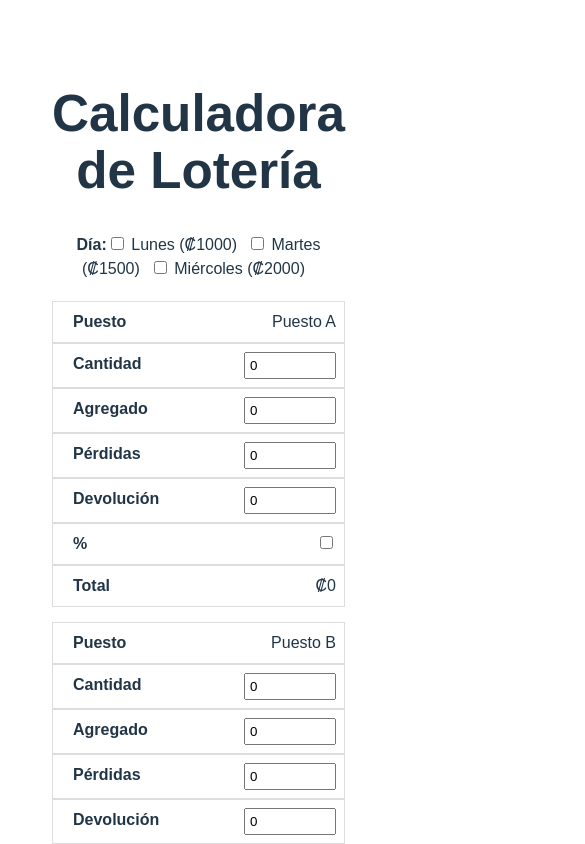
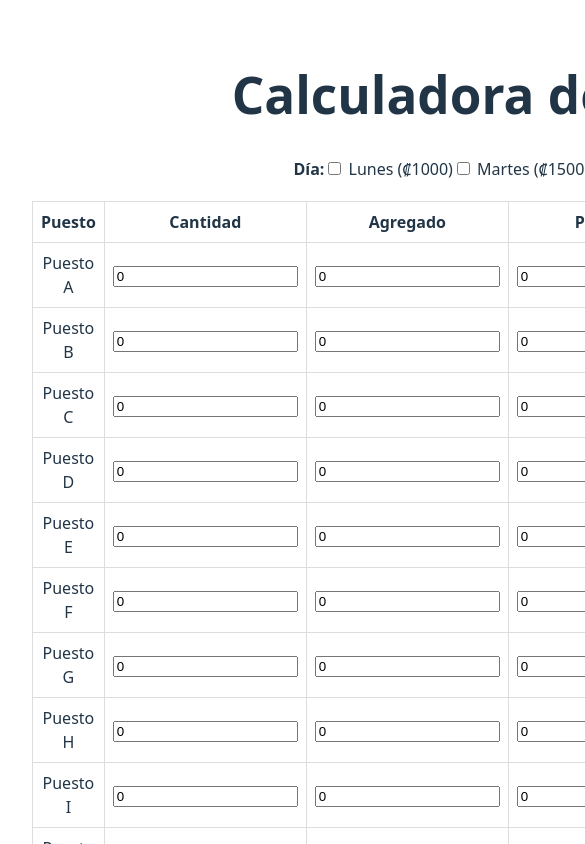
Before and after one commit to chrisbmx20720/loteria, a React (Vite) app: page / in a window 390 px wide. Shown: the top 844 px of the page, 585 px wide, since content can reach past the window. Built offline with nearby package versions, Linux system fonts and the light colour scheme.

Commit message:
loteria funcionando

```diff
--- a/src/components/calculadora/CalculadoraLoteria.css
+++ b/src/components/calculadora/CalculadoraLoteria.css
@@ -1,72 +1,26 @@
-.calculadora-container {
+.calculadora-loteria {
+    font-family: Arial, sans-serif;
     padding: 20px;
-  font-family: Arial, sans-serif;
   }
 
-.dia-seleccion label {
-  margin-right: 10px;
-}
-
-.tabla-responsive {
-  overflow-x: auto;
+  .dias label {
+    margin-right: 15px;
   }
 
   table {
+    border-collapse: collapse;
     width: 100%;
-  border-collapse: collapse;
     margin-top: 20px;
+    margin-bottom: 20px;
   }
 
-th,
-td {
+  th, td {
+    padding: 8px;
     border: 1px solid #ddd;
-  padding: 8px;
     text-align: center;
   }
 
-input[type='number'] {
-  width: 80px;
-  padding: 4px;
-}
-
   button {
-  margin-top: 20px;
     padding: 10px 20px;
     font-size: 16px;
   }
-
-/* Estilos responsivos */
-@media screen and (max-width: 600px) {
-  table,
-  thead,
-  tbody,
-  th,
-  td,
-  tr {
-    display: block;
-  }
-
-  thead tr {
-    display: none;
-  }
-
-  tr {
-    margin-bottom: 15px;
-  }
-
-  td {
-    text-align: right;
-    padding-left: 50%;
-    position: relative;
-  }
-
-  td::before {
-    content: attr(data-label);
-    position: absolute;
-    left: 10px;
-    width: 45%;
-    padding-left: 10px;
-    font-weight: bold;
-    text-align: left;
-  }
-}
```
Lines whose indentation alone changed are shown as unchanged.
